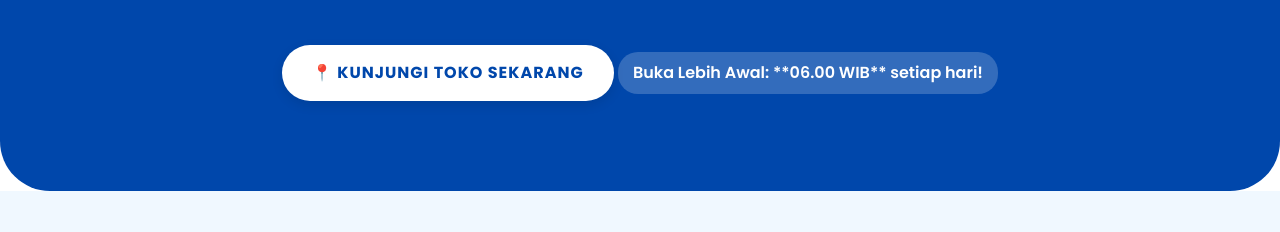
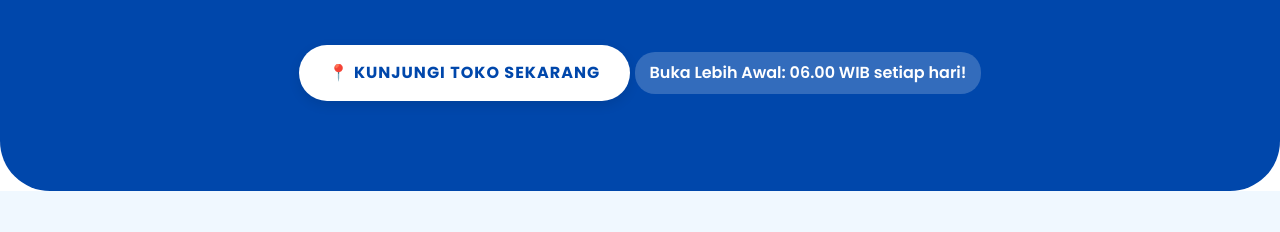
Before and after one commit to elbazz-cpu/sumber-rejeki-landing-page, a plain HTML site: page index.html in a window 1280 px wide. Shown: the part 422-654 px from the top of the page. Drawn offline with Linux system fonts and the light colour scheme.

Commit message:
Update index.html

```diff
--- a/index.html
+++ b/index.html
@@ -23,7 +23,7 @@
             <a href="https://maps.app.goo.gl/pfoSuxqC3jZ3frhd9" target="_blank" class="cta-button primary">
                 📍 KUNJUNGI TOKO SEKARANG
             </a>
-            <div class="info-tag">Buka Lebih Awal: **06.00 WIB** setiap hari!</div>
+            <div class="info-tag">Buka Lebih Awal: 06.00 WIB setiap hari!</div>
         </div>
     </header>
 
@@ -90,4 +90,5 @@
     </footer>
 
 </body>
+
 </html>
```
